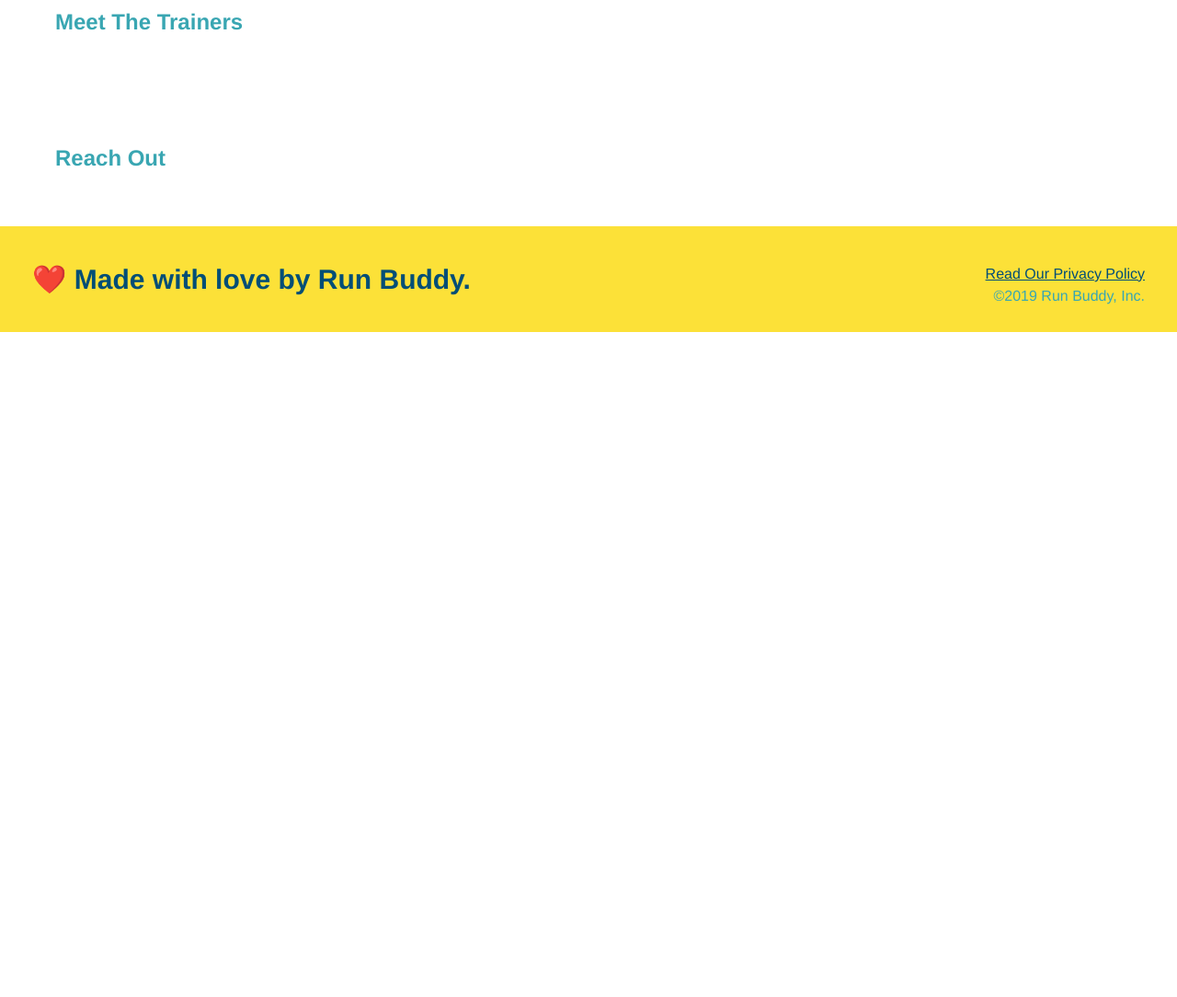
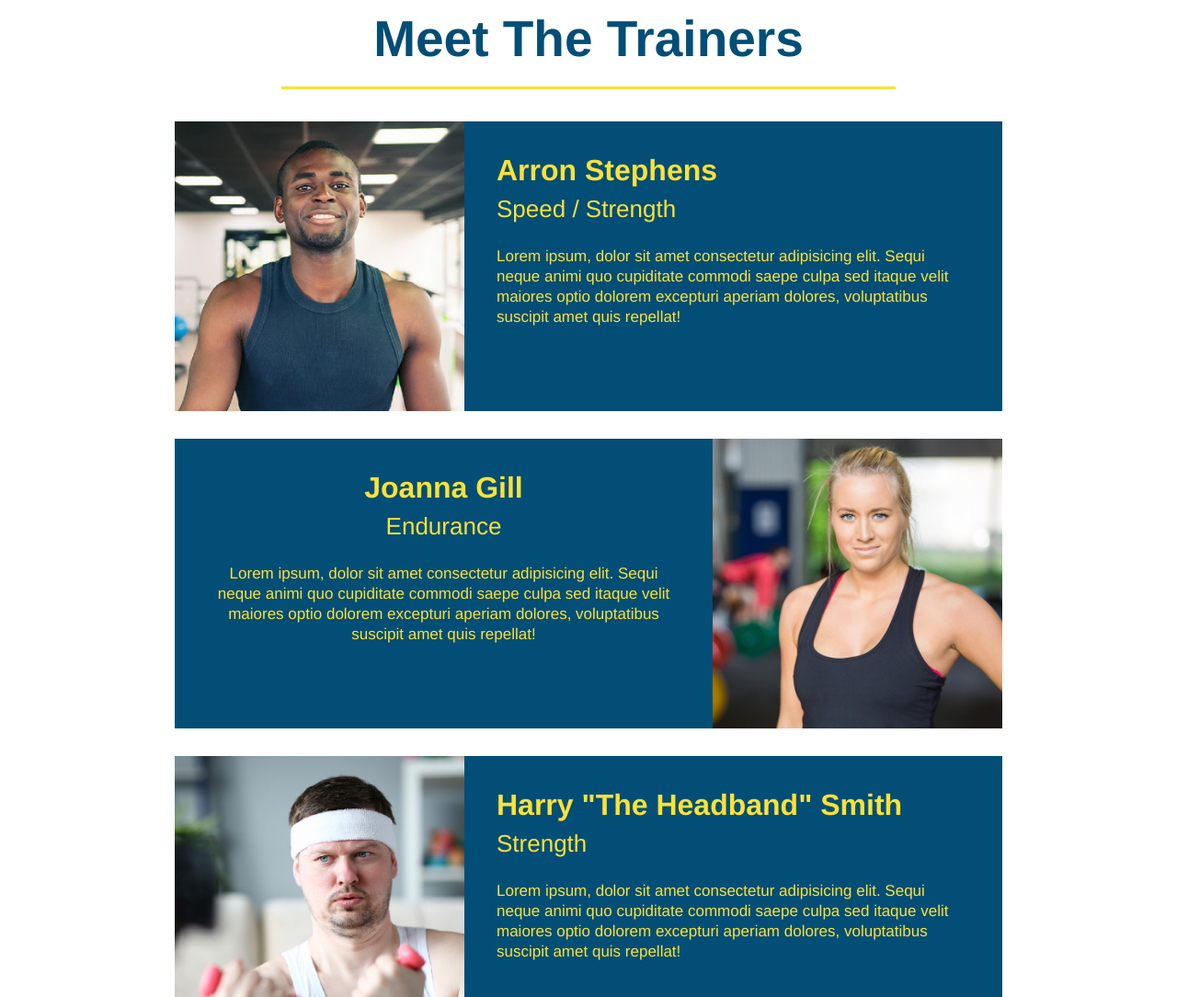
Before and after one commit to AndyBoyee604/Run-Buddy, a plain HTML site: page index.html in a window 1280 px wide. Shown: the part 2780-3864 px from the top of the page at 92% size. Before the commit the page ends 3141 px from the top, so only its background shows below. Drawn offline with Linux system fonts and the light colour scheme.

Commit message:
trainers bio

```diff
--- a/assets/css/style.css
+++ b/assets/css/style.css
@@ -121,8 +121,20 @@ section {
   padding: 10px 20px;
   font-size: 16px;
 }
+/* Hero Styles End */
 
-/* Hero Styles End */
+/* What We Do and What You Do Start */
+.intro {
+  text-align: center;
+}
+
+.intro p {
+  line-height: 1.7;
+  color: #39a6b2;
+  width: 80%;
+  font-size: 20px;
+  margin: 0 auto;
+}
 
 .section-title {
   font-size: 55px;
@@ -139,18 +151,6 @@ section {
 
 .secondary-border {
   border-color: #39a6b2;
-}
-
-.intro {
-  text-align: center;
-}
-
-.intro p {
-  line-height: 1.7;
-  color: #39a6b2;
-  width: 80%;
-  font-size: 20px;
-  margin: 0 auto;
 }
 
 .steps {
@@ -181,3 +181,52 @@ section {
 .steps span {
   font-size: 38px;
 }
+/* What We Do and What You Do Ends */
+
+/* Meet The Trainers Start */
+.trainers {
+  text-align: center;
+}
+
+.trainer {
+  width: 900px;
+  margin: 0 auto 30px auto;
+  background: #024e76;
+  color: #fce138;
+  overflow: auto;
+}
+
+.trainer img {
+  width: 35%;
+  float: left;
+}
+
+.trainer-bio {
+  padding: 35px;
+  float: left;
+  width: 65%;
+}
+
+.text-left {
+  text-align: left;
+}
+
+.text-right {
+  text-align: right;
+}
+
+.trainer-bio h3 {
+  font-size: 32px;
+  margin-bottom: 8px;
+}
+
+.trainer-bio h4 {
+  font-weight: lighter;
+  font-size: 26px;
+  margin-bottom: 25px;
+}
+
+.trainer-bio p {
+  font-size: 17px;
+  line-height: 1.3;
+}
--- a/index.html
+++ b/index.html
@@ -110,8 +110,45 @@
   </section>
 
   <!-- "meet the trainers" section -->
-  <section>
-    <h2>Meet The Trainers</h2>
+  <section id="your-trainers" class="trainers">
+    <h2 class="section-title primary-border">Meet The Trainers</h2>
+    <!-- first trainer bio -->
+    <article class="trainer">
+      <img src="./assets/images/trainer-1.jpg" alt="Arron Stephons in his workout clothes, ready to pump iron" />
+      <div class="trainer-bio text-left">
+        <h3>Arron Stephens</h3>
+        <h4>Speed / Strength</h4>
+        <p>
+          Lorem ipsum, dolor sit amet consectetur adipisicing elit. Sequi neque animi quo cupiditate commodi saepe culpa sed
+          itaque velit maiores optio dolorem excepturi aperiam dolores, voluptatibus suscipit amet quis repellat!
+        </p>
+      </div>
+    </article>
+    <!-- second trainer bio -->
+    <article class="trainer">
+      <div class="trainer-bio tet-right">
+        <h3>Joanna Gill</h3>
+        <h4>Endurance</h4>
+        <p>
+          Lorem ipsum, dolor sit amet consectetur adipisicing elit. Sequi neque animi quo cupiditate commodi saepe culpa sed
+          itaque velit maiores optio dolorem excepturi aperiam dolores, voluptatibus suscipit amet quis repellat!
+        </p>
+      </div>
+      <img src="./assets/images/trainer-2.jpg" alt="Joanna Gill cooling off after a workout" />
+    </article>
+    <!-- third trainer bio -->
+    <article class="trainer">
+      <img src="./assets/images/trainer-3.jpg" alt="Harry Smith wearing a headband and lifting comically small pink weights" />
+      <div class="trainer-bio text-left">
+        <h3>Harry "The Headband" Smith</h3>
+        <h4>Strength</h4>
+        <p>
+          Lorem ipsum, dolor sit amet consectetur adipisicing elit. Sequi neque animi quo cupiditate commodi saepe culpa sed
+          itaque velit maiores optio dolorem excepturi aperiam dolores, voluptatibus suscipit amet quis repellat!
+        </p>
+      </div>
+    </article>
+
   </section>
 
   <!-- "reach out" section -->
```
Also changed, not shown: assets/images/trainer-1.jpg (added), assets/images/trainer-2.jpg (added), assets/images/trainer-3.jpg (added).
